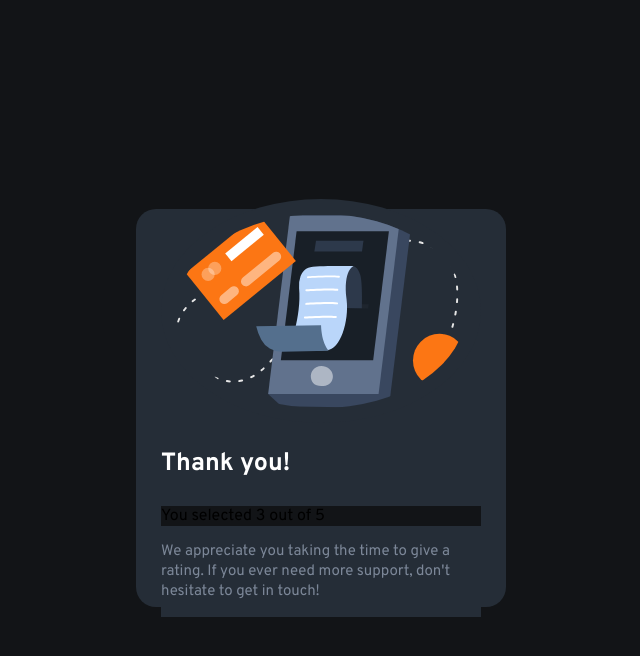
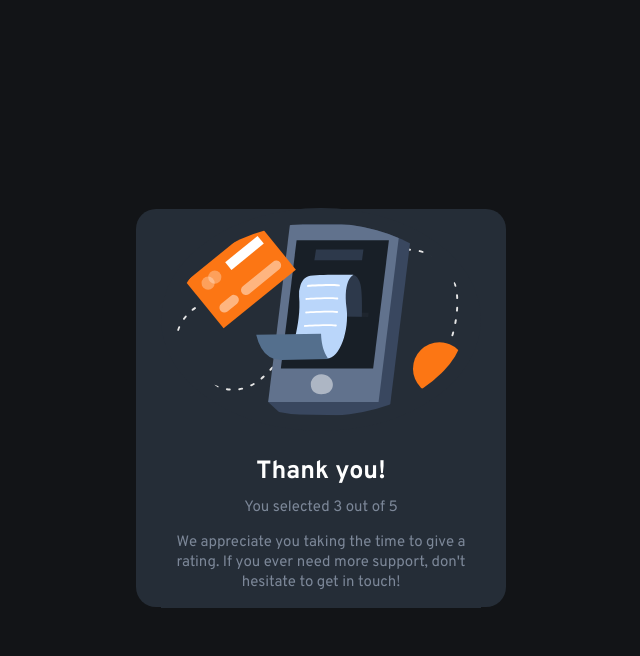
Before and after one commit to scubanaut23/rating-component, a plain HTML site: page index.html in a window 1280 px wide. Both pictures are taken after a click on the link "SUBMIT". Shown: the whole page, without its empty margins (319-959 px from the left). Drawn offline with Linux system fonts and the light colour scheme.

Commit message:
it is working

```diff
--- a/index.html
+++ b/index.html
@@ -41,14 +41,16 @@
       <a href="#" class="button">Submit</a>
     </div>
 
-    <div class="card-content2">
+    <div class="card-content2 hide">
       <img
         src="./Assets/illustration-thank-you.svg"
         alt="Illustration Thank you"
         class="image"
       />
       <h2 class="title">Thank you!</h2>
-      <p>You selected <span class="cardRate"></span> out of 5</p>
+      <p class="text">
+        You selected <span class="cardRate text"></span> out of 5
+      </p>
       <p class="text">
         We appreciate you taking the time to give a rating. If you ever need
         more support, don't hesitate to get in touch!
--- a/styles.css
+++ b/styles.css
@@ -21,6 +21,10 @@ body {
   padding: 15px 25px;
   width: 20rem;
   height: 23rem;
+}
+
+.card-content2 {
+  text-align: center;
 }
 
 .hide {
```
